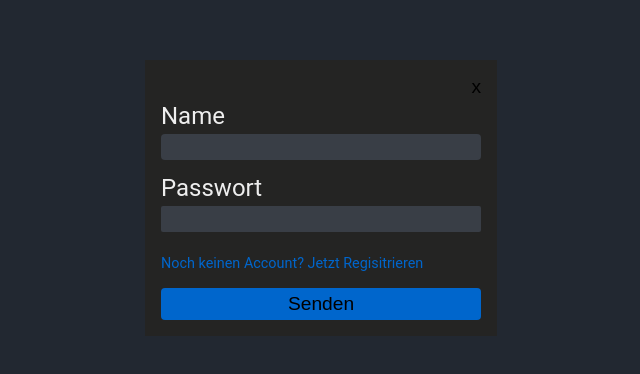
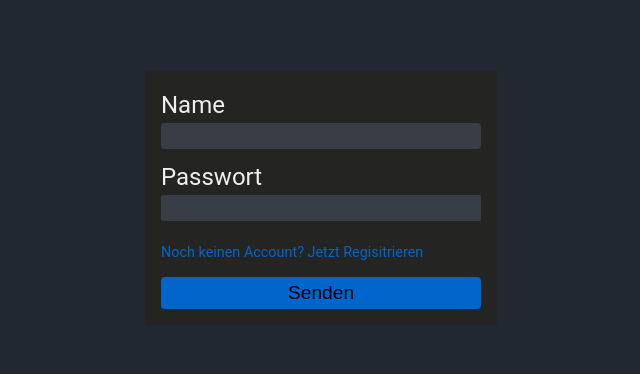
Before and after one commit to CihanKurtDev/Notes, a React (Vite) app: page / in a window 1280 px wide. Shown: the part 202-576 px from the top of the page, without its empty margins (319-959 px from the left). Built offline with nearby package versions, Linux system fonts and the light colour scheme.

Commit message:
close button for form only when creating Folder

```diff
--- a/src/components/Form.jsx
+++ b/src/components/Form.jsx
@@ -1,16 +1,19 @@
-import { useNavigate } from 'react-router-dom'
+import { useNavigate, useLocation } from 'react-router-dom'
 import userStore from '../stores/userStore';
 
 export default function Form({ className = "form light", fields, submitFunction, extra = [] }) {
   const navigate = useNavigate()
+  const location = useLocation().pathname.slice(1)
   const {setShowFolderForm} = userStore()
 
   return (
     <div className='form-wrapper'>
       <form className={className} onSubmit={(e) => submitFunction(e, navigate)}>
+        {location === "Home" &&
         <div className='button__wrapper--flex-end'>
           <button className="button button--close" onClick={() => setShowFolderForm(false)}>x</button>
         </div>
+        }
         <div className="formInfoWrapper">
           {fields.map((field, index) => (
             <label key={index} className="form__label" htmlFor={field.id}>
```
Also changed, not shown: 1 other file (tests, documents, lock files or other folders).
